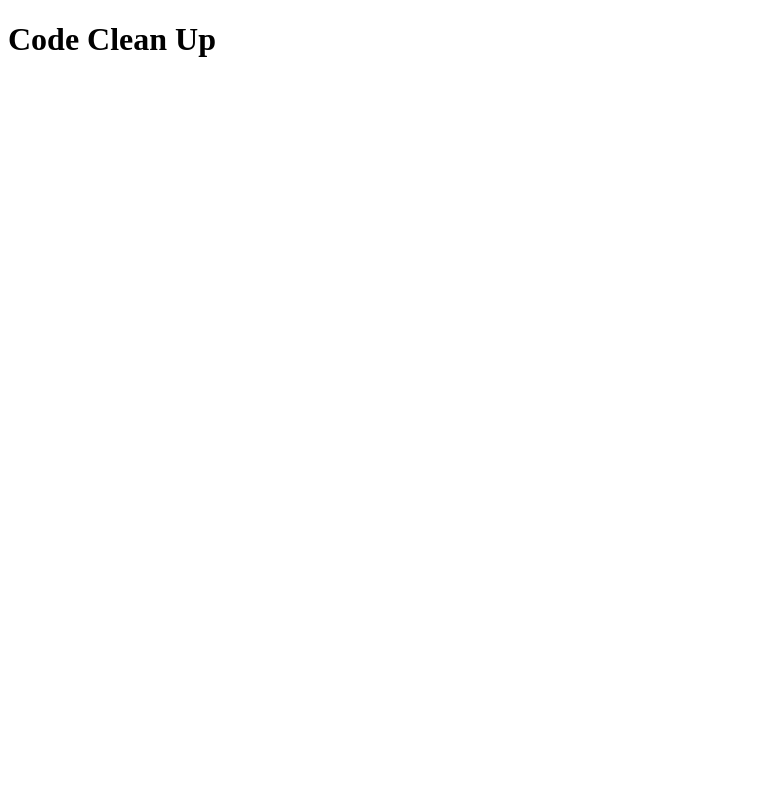
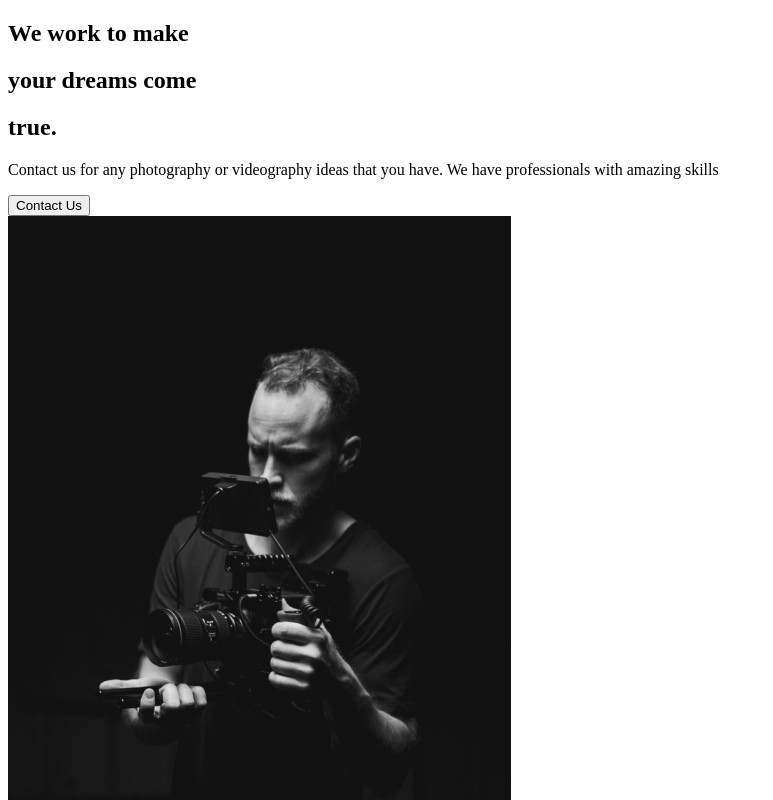
Before and after one commit to sabarikennady/Portfolio, a React (Create React App) app: page / in a window 1280 px wide. Shown: the top 800 px of the page, without its empty margins (0-773 px from the left). Built offline with nearby package versions, Linux system fonts and the light colour scheme.

Commit message:
added about us

```diff
--- a/src/App.js
+++ b/src/App.js
@@ -1,9 +1,10 @@
-import React from 'react';
+import React from "react";
+import AboutUs from "./pages/AboutUs";
 
 function App() {
   return (
     <div className="App">
-      <h1> Code Clean Up </h1>
+      <AboutUs />
     </div>
   );
 }
--- /dev/null
+++ b/src/components/AboutSection.js
@@ -0,0 +1,32 @@
+import React from "react";
+import home1 from "../img/home1.png";
+
+const AboutSection = () => {
+  return (
+    <div>
+      <div className="description">
+        <div className="title">
+          <div className="hide">
+            <h2>We work to make </h2>
+          </div>
+          <div className="hide">
+            <h2>
+              your <span>dreams</span> come
+            </h2>
+          </div>
+          <div className="hide">
+            <h2>true. </h2>
+          </div>
+        </div>
+        <p>
+          Contact us for any photography or videography ideas that you have. We
+          have professionals with amazing skills
+        </p>
+        <button>Contact Us</button>
+      </div>
+      <img src={home1} alt="Guy with a camera"></img>
+    </div>
+  );
+};
+
+export default AboutSection;
--- /dev/null
+++ b/src/pages/AboutUs.js
@@ -0,0 +1,8 @@
+import React from "react";
+import AboutSection from "../components/AboutSection";
+
+const AboutUs = () => {
+  return <AboutSection />;
+};
+
+export default AboutUs;
```
